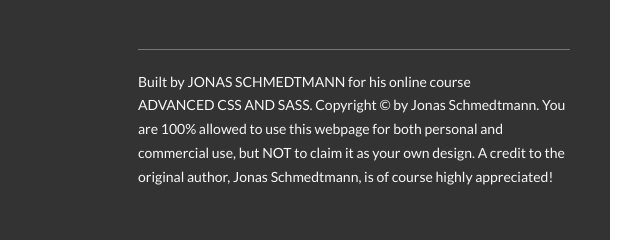
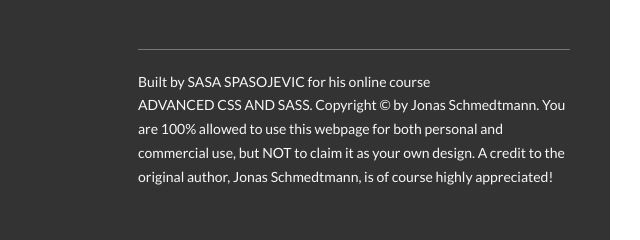
Before and after one commit to spasojevicsasa/natours, a plain HTML site: page index.html in a window 1280 px wide. Shown: the part 6246-6486 px from the top of the page, 640-1280 px from the left. Drawn offline with Linux system fonts and the light colour scheme.

Commit message:
Update index.html

```diff
--- a/index.html
+++ b/index.html
@@ -378,7 +378,7 @@
                 </div>
                 <div class="col-1-of-2">
                     <p class="footer__copyright">
-                        Built by <a href="#" class="footer__link">Jonas Schmedtmann</a> for his online course <a href="#" class="footer__link">Advanced CSS and Sass</a>.
+                        Built by <a href="#" class="footer__link">Sasa Spasojevic</a> for his online course <a href="#" class="footer__link">Advanced CSS and Sass</a>.
                         Copyright &copy; by Jonas Schmedtmann. You are 100% allowed to use this webpage for both personal
                         and commercial use, but NOT to claim it as your own design. A credit to the original author, Jonas
                         Schmedtmann, is of course highly appreciated!
```
